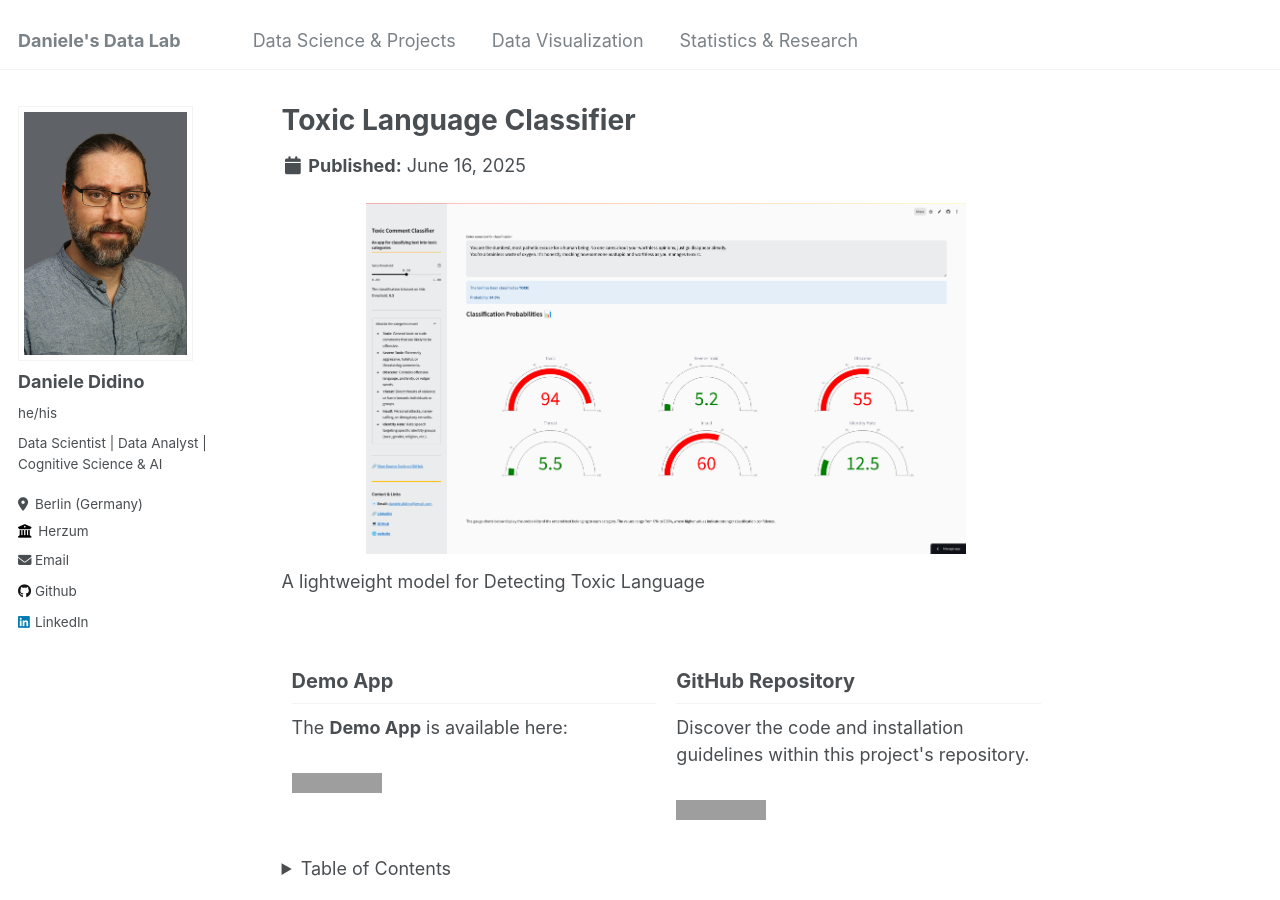
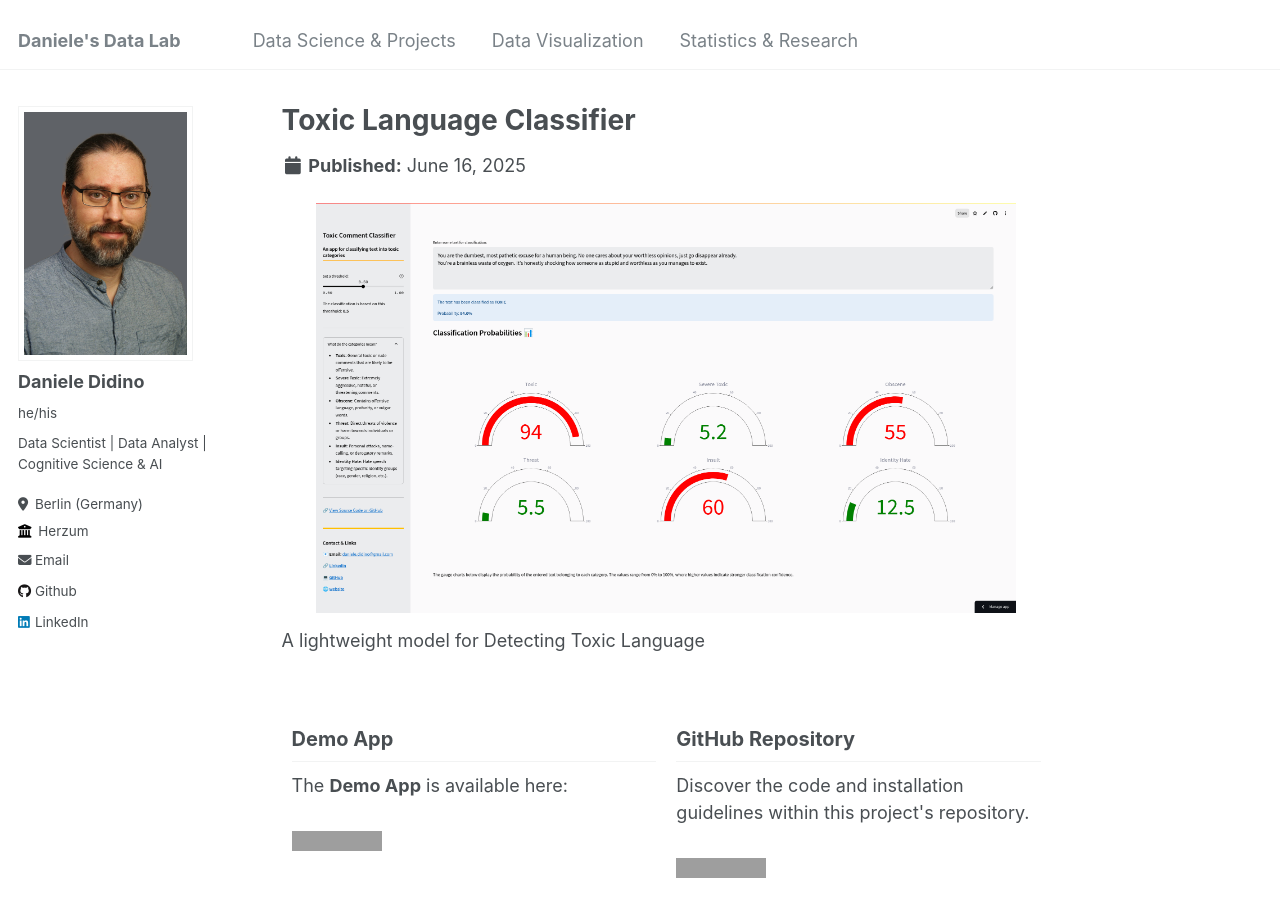
Before and after one commit to DanieleDidino/DanieleDidino.github.io, a Jekyll site: the page built from _DL_projects/toxic_clf.md, in a window 1280 px wide and 900 px high. Built offline with Jekyll 4.4.1, drawn with Linux system fonts in a browser that asks for light colours; grey boxes are pictures that could not be loaded.

Commit message:
edit toxic classifier page

```diff
--- a/_DL_projects/toxic_clf.md
+++ b/_DL_projects/toxic_clf.md
@@ -9,7 +9,7 @@
 </head>
 
 <h1 align="center">
-<img src="/images/toxic_clf_screenshot.png" alt="drawing" width="600"/>
+<img src="/images/toxic_clf_screenshot.png" alt="drawing" width="700"/>
 </h1>
 
 A lightweight model for Detecting Toxic Language
```
